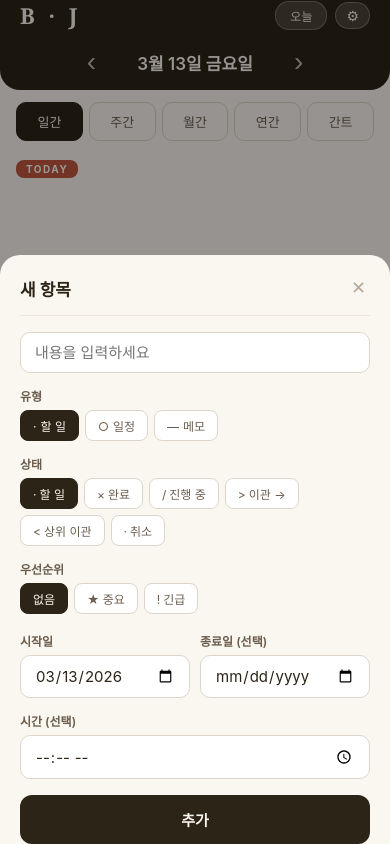
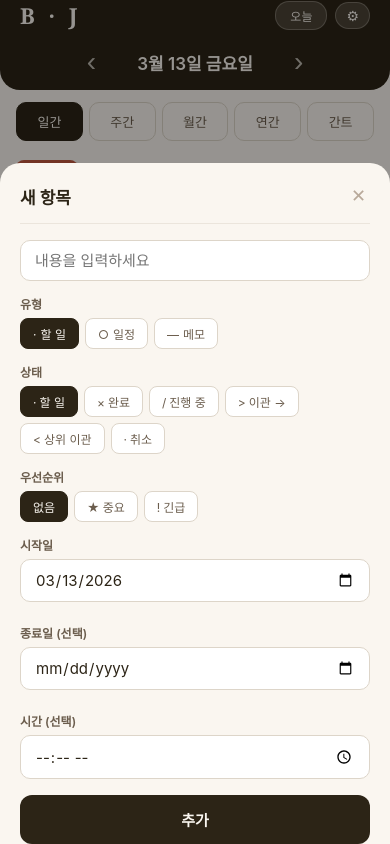
Before and after one commit to sw90gh/bullet, a React (Vite) app in the folder BulletJournalApp/: page / in a window 390 px wide. Both pictures are taken after a click on the button "+ 새 항목 추가". Built offline with nearby package versions, Linux system fonts and the light colour scheme.

Commit message:
fix: 새 항목 모달 날짜/시간 입력 레이아웃 수정
- 시작일, 종료일, 시간을 가로 배치에서 세로 배치로 변경
- 모바일에서 겹치거나 잘리는 문제 해결

Co-Authored-By: Claude Opus 4.6 <noreply@anthropic.com>

```diff
--- a/BulletJournalApp/src/components/EntryModal.tsx
+++ b/BulletJournalApp/src/components/EntryModal.tsx
@@ -124,19 +124,17 @@ export function EntryModal({ modal, onClose, onSaveEntry, onSaveGoal }: EntryMod
                 ))}
               </div>
 
-              <div style={{ display: 'flex', gap: 10, marginTop: 4 }}>
-                <div style={{ flex: 1 }}>
-                  <label style={styles.fieldLabel}>시작일</label>
-                  <input type="date" style={styles.input} value={date}
-                    onChange={e => setDate(e.target.value)} />
-                </div>
-                <div style={{ flex: 1 }}>
-                  <label style={styles.fieldLabel}>종료일 (선택)</label>
-                  <input type="date" style={styles.input} value={endDate}
-                    onChange={e => setEndDate(e.target.value)} />
-                </div>
+              <div style={{ marginTop: 4 }}>
+                <label style={styles.fieldLabel}>시작일</label>
+                <input type="date" style={{ ...styles.input, marginBottom: 8 }} value={date}
+                  onChange={e => setDate(e.target.value)} />
               </div>
-              <div style={{ marginTop: 4 }}>
+              <div>
+                <label style={styles.fieldLabel}>종료일 (선택)</label>
+                <input type="date" style={{ ...styles.input, marginBottom: 8 }} value={endDate}
+                  onChange={e => setEndDate(e.target.value)} />
+              </div>
+              <div>
                 <label style={styles.fieldLabel}>시간 (선택)</label>
                 <input type="time" style={styles.input} value={time}
                   onChange={e => setTime(e.target.value)} />
```
